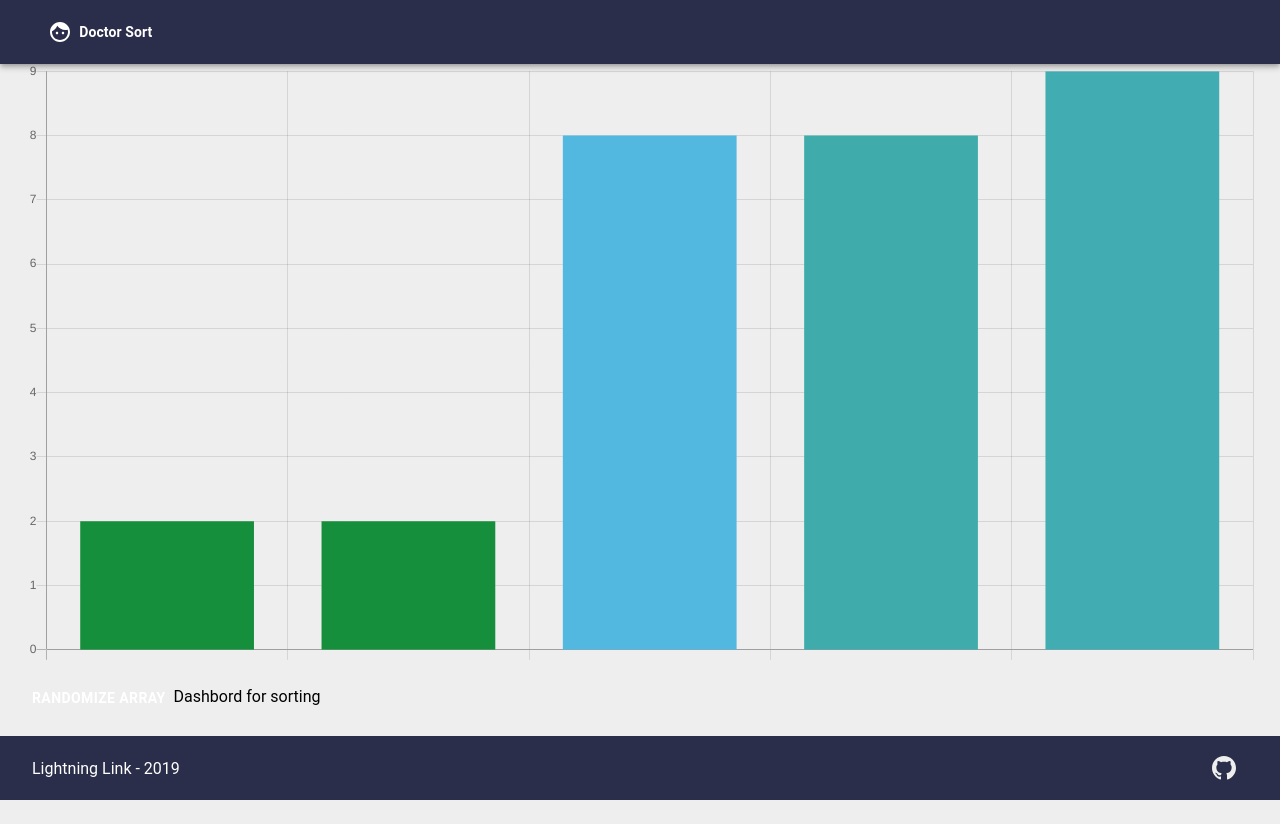
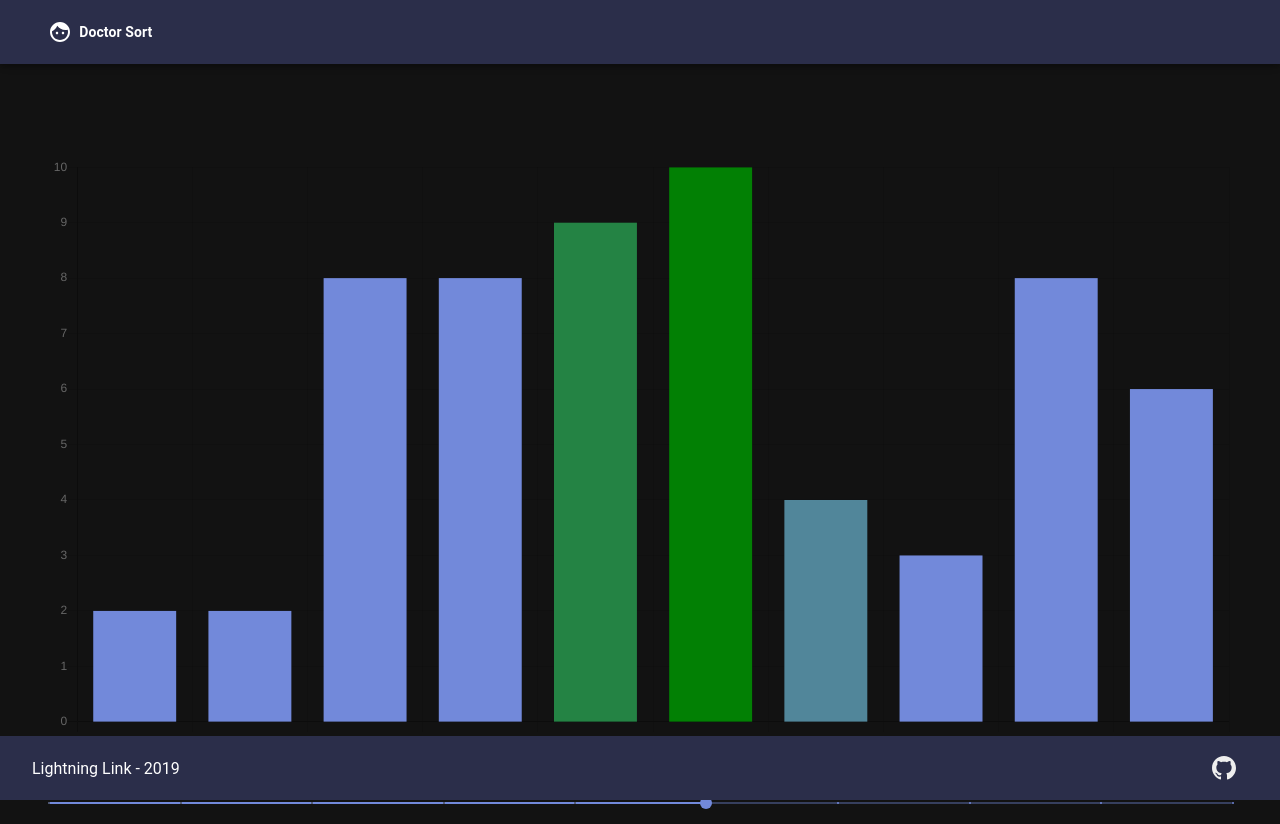
Before and after one commit to delta94/Visual-Sort, a React (Create React App) app: page / in a window 1280 px wide. Before the commit the page ends 800 px from the top, so only its background shows below. Built offline with nearby package versions, Linux system fonts and the light colour scheme.

Commit message:
Styling + Step Speed Slider

```diff
--- a/src/components/AlgoChart/index.tsx
+++ b/src/components/AlgoChart/index.tsx
@@ -1,12 +1,6 @@
 import React, { useEffect, useRef, useState } from 'react';
 import { makeStyles } from '@material-ui/core';
 import Chart from 'chart.js';
-
-const useStyles = makeStyles(theme => ({
-  chartContainer: {
-    display: 'flex'
-  }
-}));
 
 export type ActionBuffer = {
   type: 'swap' | 'compare';
@@ -21,16 +15,15 @@ interface AlgoChartProps {
 }
 
 // Colors for bar chart
-const BAR_COLOR = '#55bae7';
+const BAR_COLOR = '#7289da';
+const COMPARE_COLOR = 'green';
+let stepTime = 400;
 
 export default function AlgoChart(props: AlgoChartProps) {
-  const classes = useStyles({});
   const analyticChartRef = useRef<HTMLCanvasElement>(null);
   const [chart, setChart] = useState<Chart>();
   const [chartData, setChartData] = useState<number[]>();
   const [actionBuffer, setActionBuffer] = useState<ActionBuffer[]>();
-  const [stepTime, setStepTime] = useState(400);
-  let running = true;
 
   // Component did mount, mount the Chart onto canvas
   useEffect(() => {
@@ -106,8 +99,8 @@ export default function AlgoChart(props: AlgoChartProps) {
       arr[buffer.i] = arr[buffer.j];
       arr[buffer.j] = temp;
     } else if (actionBuffer[0].type === 'compare' && actionBuffer.length > 1) {
-      colors[buffer.i] = 'green';
-      colors[buffer.j] = 'green';
+      colors[buffer.i] = COMPARE_COLOR;
+      colors[buffer.j] = COMPARE_COLOR;
     }
 
     // Remove action from buffer
@@ -116,8 +109,8 @@ export default function AlgoChart(props: AlgoChartProps) {
   };
 
   // Steps through the buffer actions
-  let stepBuffer = async (dataArr: number[], actionBuffer: ActionBuffer[], i: number) => {
-    if (chart && running) {
+  let stepBuffer = async (dataArr: number[], actionBuffer: ActionBuffer[]) => {
+    if (chart) {
       // Use our action buffer to sort the temp array in slow time
       let result = consumeActionBuffer(dataArr, actionBuffer);
       // If we have a dataset, update it
@@ -130,7 +123,7 @@ export default function AlgoChart(props: AlgoChartProps) {
       // If buffer contains actions, do them till were empty!
       if (actionBuffer.length > 0) {
         await new Promise(() => {
-          setTimeout(() => stepBuffer(dataArr, actionBuffer, i + 1), stepTime);
+          setTimeout(() => stepBuffer(dataArr, actionBuffer), stepTime);
         });
       }
     }
@@ -139,7 +132,7 @@ export default function AlgoChart(props: AlgoChartProps) {
   // When action buffer changes, animate the sorting sequence
   useEffect(() => {
     if (actionBuffer && chartData) {
-      stepBuffer(chartData, actionBuffer, 0);
+      stepBuffer(chartData, actionBuffer);
     }
   }, [actionBuffer]);
 
@@ -151,11 +144,11 @@ export default function AlgoChart(props: AlgoChartProps) {
 
   // Changes step time
   useEffect(() => {
-    setStepTime(props.stepTime);
+    stepTime = props.stepTime;
   }, [props.stepTime]);
 
   return (
-    <div className={classes.chartContainer}>
+    <div>
       <canvas id="analyticChart" ref={analyticChartRef} />
     </div>
   );
--- a/src/components/App/style.css
+++ b/src/components/App/style.css
@@ -1,7 +1,13 @@
 html {
   font-family: 'Roboto';
+  height: 100%;
 }
 body {
   margin: 0;
-  background: #eeeeee;
+  background: #121212;
+  height: 100%;
 }
+
+#root {
+  height: 100%;
+}
--- a/src/components/Dashboard/index.tsx
+++ b/src/components/Dashboard/index.tsx
@@ -1,13 +1,25 @@
 import React, { useState, useEffect } from 'react';
-import { Container, Button } from '@material-ui/core';
+import { Container, Button, Slider, makeStyles } from '@material-ui/core';
 import AlgoChart, { ActionBuffer } from '../AlgoChart';
 import { bubbleSort } from './Algos';
+import { classes } from 'istanbul-lib-coverage';
+
+const useStyles = makeStyles(theme => ({
+  mainContainer: {
+    height: 'calc(100% - 128px)',
+    paddingTop: '6em',
+    padding: '3em',
+    boxSizing: 'border-box'
+  }
+}));
 
 export default function Dashboard() {
+  const classes = useStyles({});
   const [sortingArray, setSortingArray] = useState();
   const [actionBuffer, setActionBuffer] = useState<ActionBuffer[]>();
-  const [arrLength, setArrLength] = useState(5);
+  const [arrLength, setArrLength] = useState(10);
   const [chartKey, setChartKey] = useState(0);
+  const [stepTime, setStepTime] = useState(600);
 
   // On mount randomize and sort
   useEffect(() => {
@@ -27,12 +39,27 @@ export default function Dashboard() {
   };
 
   return (
-    <Container>
-      {sortingArray && actionBuffer && (
-        <AlgoChart key={chartKey} sortingArray={sortingArray} actionBuffer={actionBuffer} stepTime={400} />
-      )}
-      <Button onClick={() => randomizeArray()}> Randomize Array </Button>
-      Dashbord for sorting
+    <Container className={classes.mainContainer}>
+      <div>
+        {sortingArray && actionBuffer && (
+          <AlgoChart key={chartKey} sortingArray={sortingArray} actionBuffer={actionBuffer} stepTime={stepTime} />
+        )}
+        <Button onClick={() => randomizeArray()} color={'primary'}>
+          Randomize Array
+        </Button>
+        <Slider
+          defaultValue={stepTime}
+          aria-labelledby="discrete-slider"
+          valueLabelDisplay="auto"
+          step={100}
+          marks
+          min={100}
+          max={1000}
+          onChange={(e, v) => {
+            if (typeof v === 'number') setStepTime(v);
+          }}
+        />
+      </div>
     </Container>
   );
 }
```
